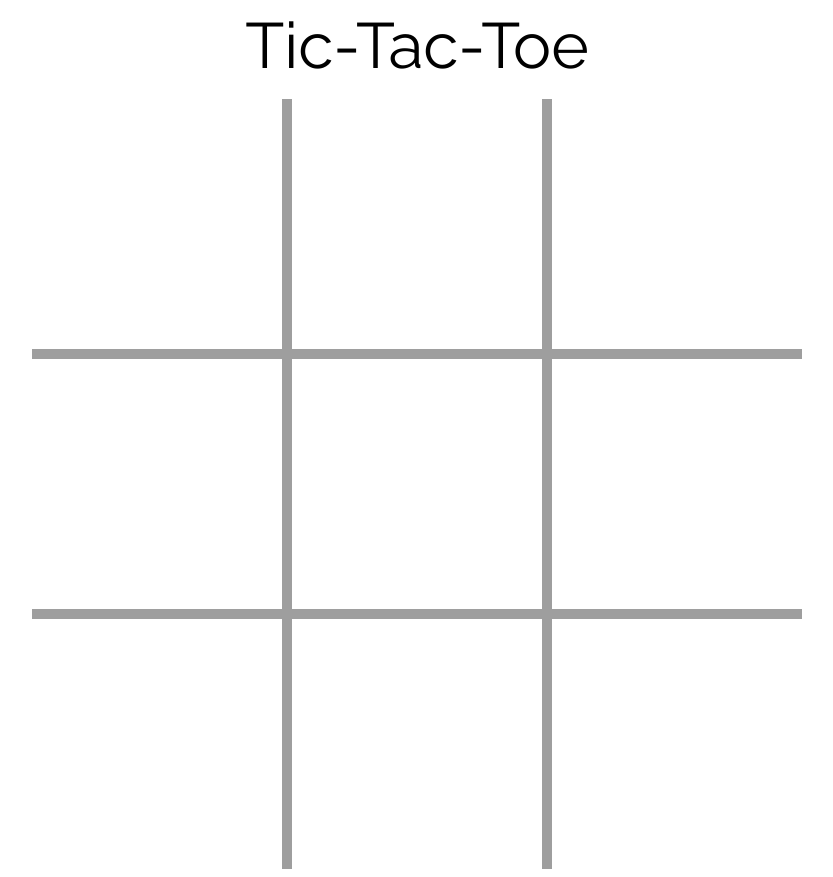
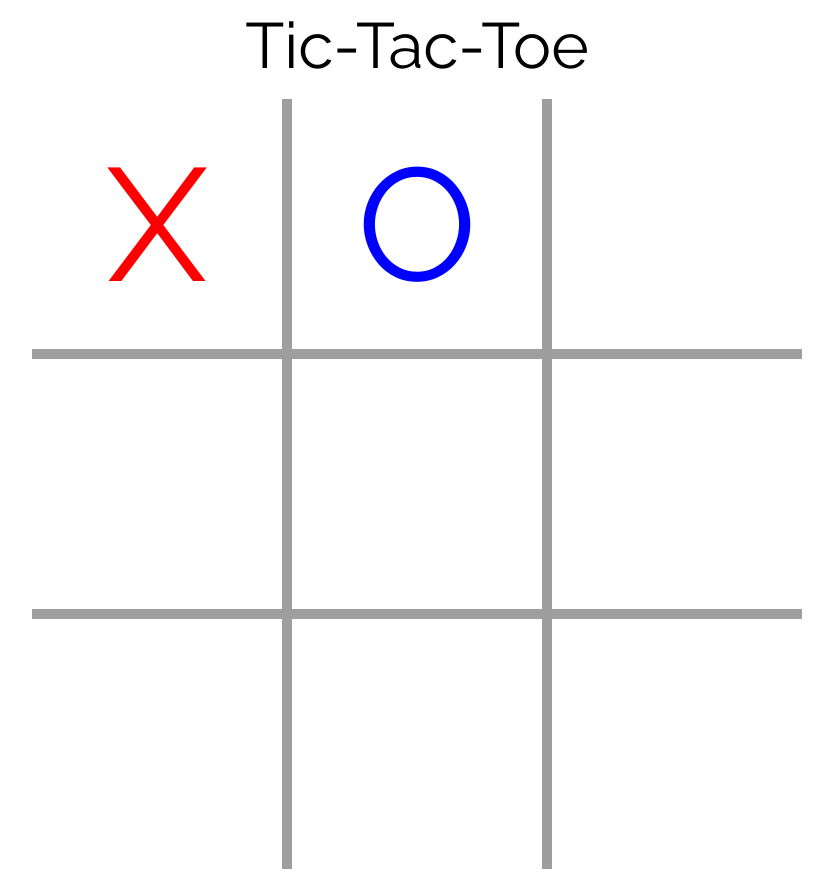
Before and after one commit to GSgiansen/TOP-tic-tac-toe, a plain HTML site: page index.html in a window 1280 px wide. Shown: the whole page, without its empty margins (223-1056 px from the left). Drawn offline with Linux system fonts and the light colour scheme.

Commit message:
Added cross and circle for visualisation

```diff
--- a/script.js
+++ b/script.js
@@ -20,3 +20,16 @@ while (i<9){
     i+=3
     container.appendChild(line)
 }
+
+let test=document.querySelector(".square")
+console.log(test)
+let cross=document.createElement("div")
+cross.classList.add("cross")
+cross.textContent="X"
+test.appendChild(cross)
+
+let test1=document.querySelectorAll(".square")[1]
+let circle=document.createElement("div")
+circle.classList.add("circle")
+circle.textContent="O"
+test1.appendChild(circle)
--- a/style.css
+++ b/style.css
@@ -61,4 +61,17 @@ header{
     width: 250px;
     background-color:white;
     border:10px solid rgb(158, 158, 158);
+    display: flex;
+    justify-content: center;
+    align-items: center;
 }
+
+.cross{
+    color: red;
+    font-size: 160px;
+}
+
+.circle{
+    color: blue;
+    font-size: 160px;
+}
```
